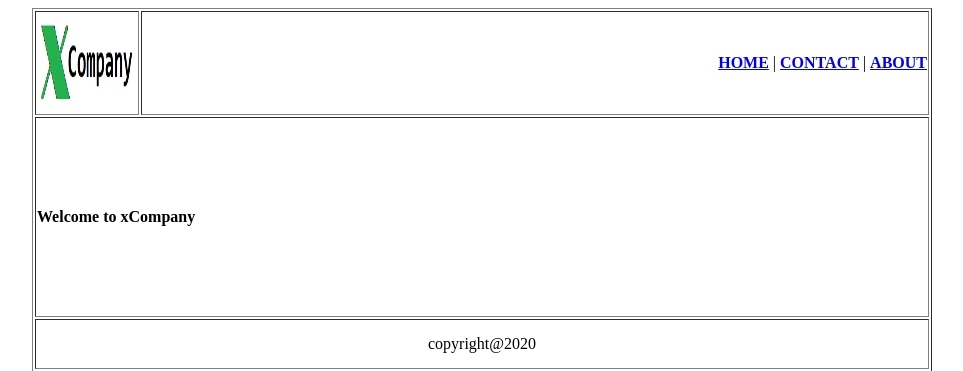
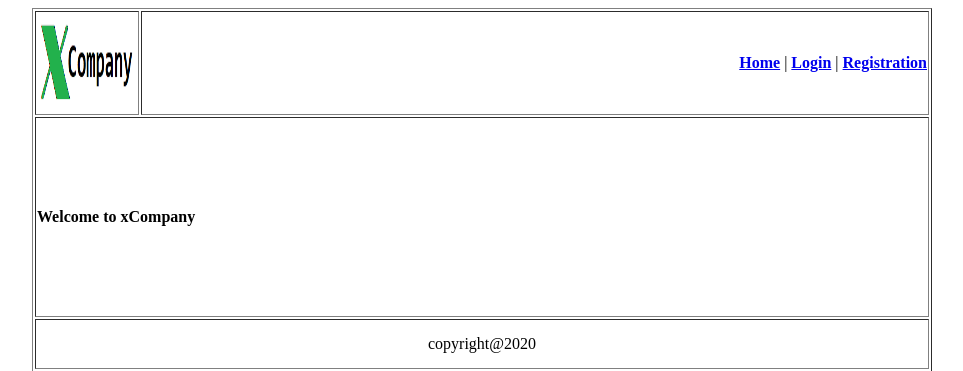
Before and after one commit to afrin904/learning-web-technologies-fall-2020-2021-sec-d, a PHP site: page /public_home.php in a window 1280 px wide. Shown: the top 371 px of the page, without its empty margins (158-1121 px from the left). Run offline with PHP 8.4, Linux system fonts and the light colour scheme.

Commit message:
public home

```diff
--- a/LAB_TASK_4.1_SESSION/public_home.php
+++ b/LAB_TASK_4.1_SESSION/public_home.php
@@ -7,12 +7,11 @@
 	<table width="900px" border="1" align="center">
 		<tr colspan="3">
 			<td width="100px">
-
 				<img src="pic1.png" width="100px" height="100px" ></td>
 				<td align="right">
-				<a href="home_page.php"><b>HOME</b></a> |
-				<a href="login.php"><b>CONTACT</b></a> |
-				<a href="registration.php"><b>ABOUT</b></a>
+				<a href="home_page.php"><b>Home</b></a> |
+				<a href="login.php"><b>Login</b></a> |
+				<a href="registration.php"><b>Registration</b></a>
 			</td>
 		</tr>
 		<tr height="200px">
```
